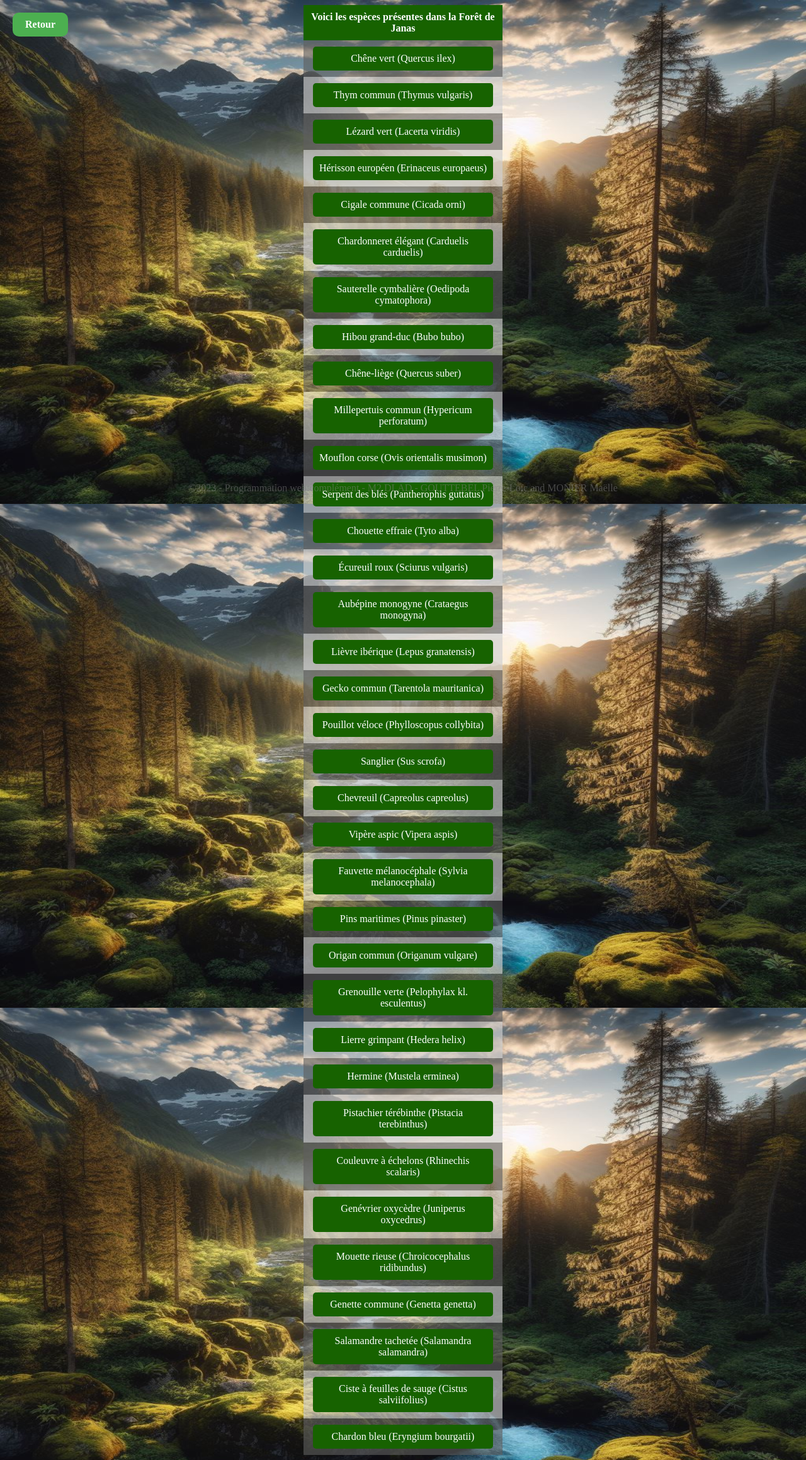
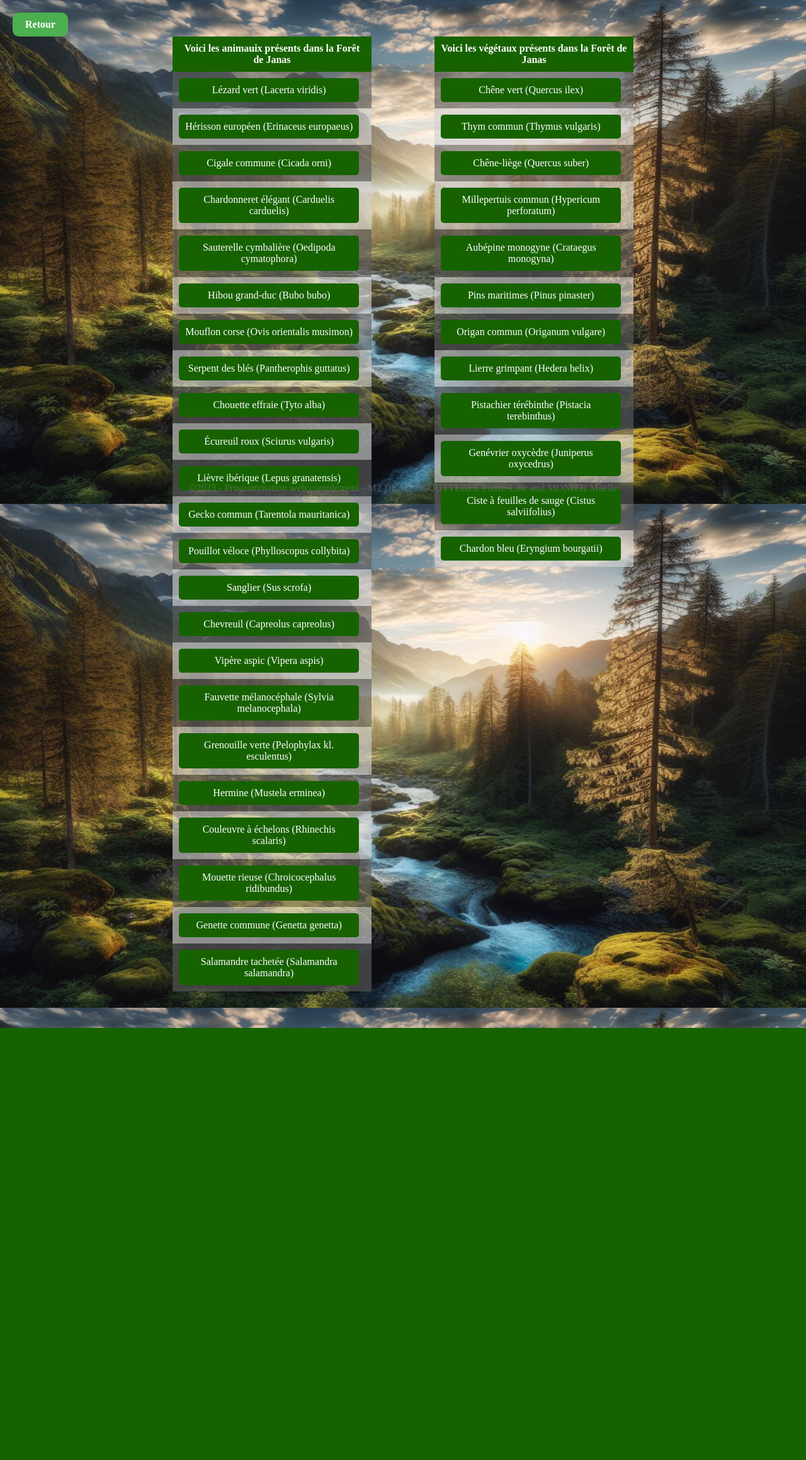
Before and after one commit to Ist4lri/forestManagementApp, a Django app: a page that uses forestmanagementapp2/templates/listOfSpecies.html in a window 1280 px wide. Shown: the whole page at 63% size. After the commit the page ends 1632 px from the top, so only its background shows below. Run offline with Django 4.2, Linux system fonts and the light colour scheme; data comes from the database, SQL or seed files in the repository; both versions use the stored data as it was after the commit; parts of the project's set-up code (start-up, migrations or seed data) failed here and were passed over.

Commit message:
Spli tting table in to part

```diff
--- a/forestmanagementapp2/models.py
+++ b/forestmanagementapp2/models.py
@@ -87,6 +87,7 @@ class Organisme(models.Model):
     quantite_consommee_CO2 = models.IntegerField(
         db_column='quantite_consommee_CO2')
     description = models.TextField(blank=True)
+    type = models.TextField(blank=True)
 
     class Meta:
         managed = False
--- a/forestmanagementapp2/static/table.css
+++ b/forestmanagementapp2/static/table.css
@@ -1,8 +1,9 @@
 .container {
     display: flex;
     justify-content: center;
-    align-items: center;
+    align-items: flex-start;
     min-height: 100vh;
+
 }
 
 .home-page-return {
@@ -30,8 +31,8 @@ table {
     border-collapse: separate;
     border-spacing: 0;
     width: 25%;
-    text-align: center;
     background-color: transparent;
+    margin: 50px;
 }
 
 th {
--- a/forestmanagementapp2/templates/listOfSpecies.html
+++ b/forestmanagementapp2/templates/listOfSpecies.html
@@ -15,13 +15,26 @@
 <body>
 <div class="container">
     <a class="home-page-return" href="{% url 'home_page' nom_foret=nom_foret %}">Retour</a>
-    <table id="myTable">
+    <table id="table_faune">
         <thead>
-            <th>Voici les espèces présentes dans la {{ nom_foret }}</th>
+            <th>Voici les animauix présents dans la {{ nom_foret }}</th>
         </thead>
 
         <tbody>
-        {% for oneSpecie in species %}
+        {% for oneSpecie in faune_list %}
+            <tr>
+                <td><a class="button-link" href="{% url 'organism_info' nom_organisme=oneSpecie nom_foret=nom_foret %}" >{{ oneSpecie }}</a></td>
+            </tr>
+        {% endfor %}
+        </tbody>
+    </table>
+    <table id="table_flora">
+        <thead>
+            <th>Voici les végétaux présents dans la {{ nom_foret }}</th>
+        </thead>
+
+        <tbody>
+        {% for oneSpecie in flore_list %}
             <tr>
                 <td><a class="button-link" href="{% url 'organism_info' nom_organisme=oneSpecie nom_foret=nom_foret %}" >{{ oneSpecie }}</a></td>
             </tr>
--- a/forestmanagementapp2/views.py
+++ b/forestmanagementapp2/views.py
@@ -138,23 +138,23 @@ def v_list_of_species(request, nom_foret):
     forest = Foret.objects.get(nom_foret=nom_foret)
     #Je récupère l'id_foret correspondant car dans la table contient j'en ai besoin
     id_forest = forest.pk
-    print(id_forest)
     #Je récupère dans la table contient les id_organismes qui correpondent à mon id_foret
     contient_entries = Contient.objects.filter(id_foret=id_forest).values_list('id_organisme', flat=True)
 
     # Je transforme le QuerySet en une liste Python qui contient la liste de mes id_foret
     id_organismes = list(contient_entries)
 
-
     # Je cherche les noms d'organismes associés aux id de ma liste id_organismes
-    organismes= Organisme.objects.filter(id_organisme__in=id_organismes).values_list('nom_organisme', flat=True)
-    list_organismes=list(organismes)
+    organismes= Organisme.objects.filter(id_organisme__in=id_organismes).values_list('nom_organisme', 'type')
+    faune_list = [org[0] for org in organismes if org[1] == 'Faune']
+    flore_list = [org[0] for org in organismes if org[1] == 'Flore']
 
 
     return render(request, "listOfSpecies.html", {
         'image_path': image_path,
         'nom_foret': nom_foret,
-        'species':list_organismes
+        'faune_list':faune_list,
+        'flore_list': flore_list
     })
 
 
```
Also changed, not shown: ForestDB.sqlite3.
